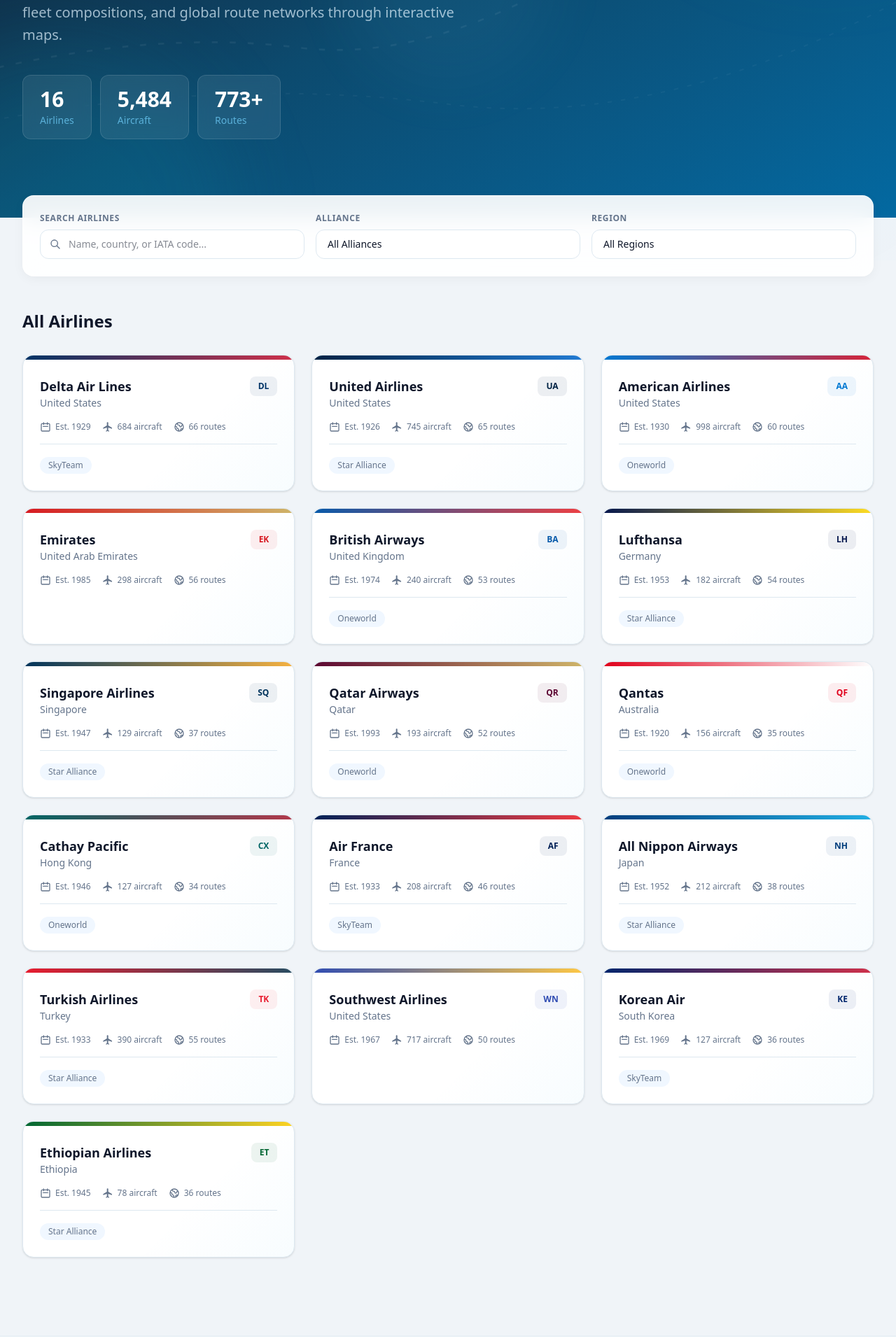
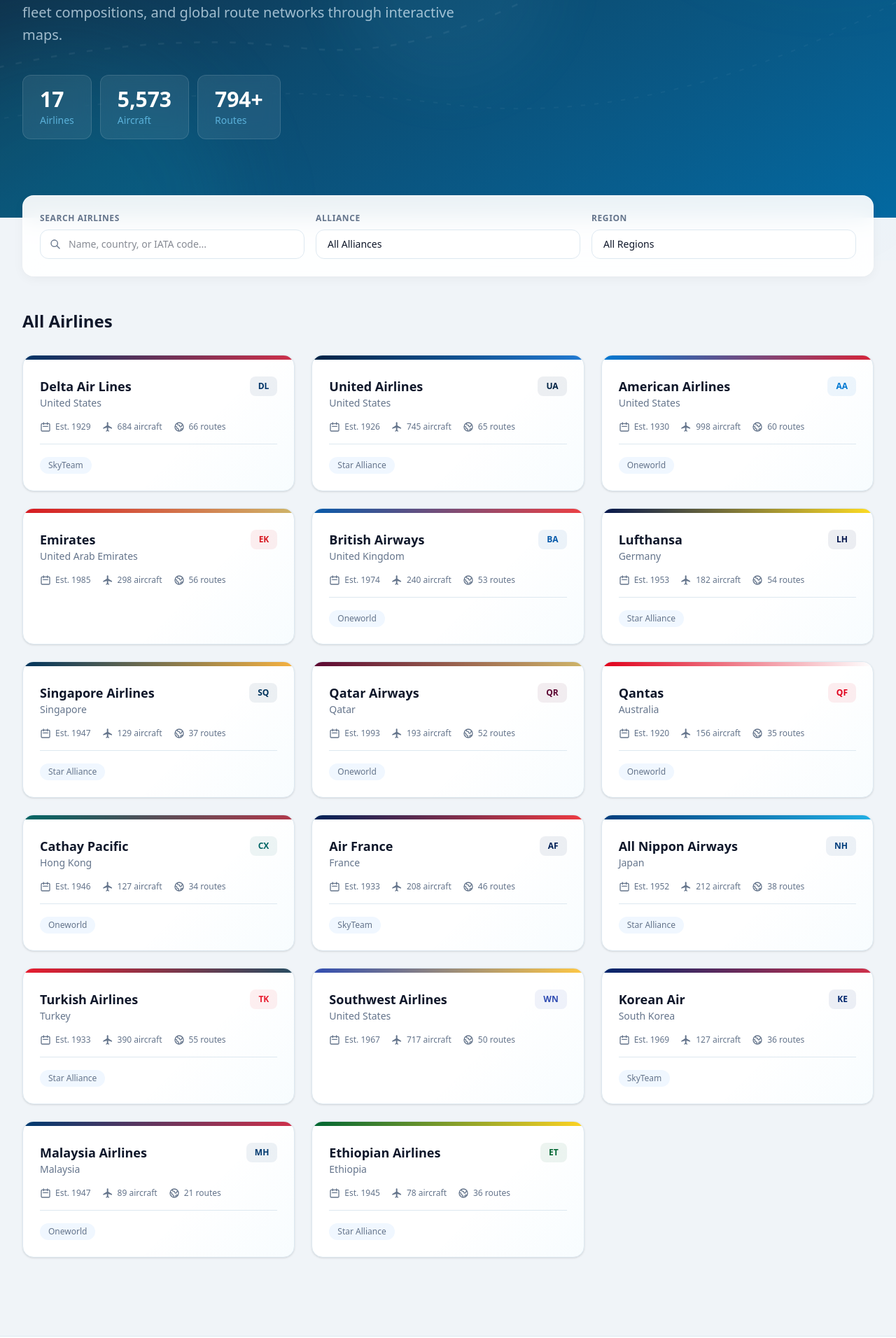
Before and after one commit to nwadhwani-create/random-project-1, a Next.js app in the folder airline-encyclopedia/: page / in a window 1280 px wide. Shown: the part 428-2340 px from the top of the page at 70% size. Built offline with nearby package versions, Linux system fonts and the light colour scheme.

Commit message:
Add Malaysia Airlines to airline encyclopedia
Co-authored-by: nwadhwani-create <nwadhwani-create@users.noreply.github.com>

```diff
--- a/airline-encyclopedia/src/data/airlines.ts
+++ b/airline-encyclopedia/src/data/airlines.ts
@@ -566,6 +566,35 @@ export const airlines: Airline[] = [
     ],
   },
   {
+    slug: "malaysia-airlines",
+    name: "Malaysia Airlines",
+    iataCode: "MH",
+    icaoCode: "MAS",
+    country: "Malaysia",
+    founded: 1947,
+    headquarters: "Kuala Lumpur, Malaysia",
+    alliance: "Oneworld",
+    logoColor: "#003A70",
+    accentColor: "#C8102E",
+    history: `Malaysia Airlines traces its roots to Malayan Airways Limited, which was founded in 1937 and operated its first flight in 1947 between Singapore, Kuala Lumpur, and Penang. Following the formation and later separation of Malaysia and Singapore, the airline evolved through several entities: Malaysian Airways, Malaysia-Singapore Airlines, and eventually Malaysian Airline System, which began operations in 1972.\n\nThrough the 1980s and 1990s, Malaysia Airlines expanded into a major Asia-Pacific network carrier and built Kuala Lumpur into a key regional hub. The airline earned a strong reputation for hospitality and premium onboard service, often referred to as the "Malaysian Hospitality" experience.\n\nThe airline faced major challenges in the 2010s, including intense competition and two tragic incidents in 2014 involving flights MH370 and MH17. Following restructuring and rebranding initiatives, Malaysia Airlines focused on operational resilience, fleet modernization, and network optimization centered on strong regional and long-haul demand.\n\nToday, Malaysia Airlines operates as the flag carrier of Malaysia and a member of the Oneworld alliance. From its Kuala Lumpur hub, it connects Southeast Asia with key destinations across Asia, Australia, Europe, and the Middle East while continuing to modernize its customer experience and fleet.`,
+    fleet: [
+      { model: "A350-900", manufacturer: "Airbus", count: 10, passengers: "286 (3-class)", range: "8,100 nmi", imageUrl: "https://upload.wikimedia.org/wikipedia/commons/thumb/b/b6/Malaysia_Airlines_Airbus_A350-941_%289M-MAC%29_at_London_Heathrow_Airport.jpg/1280px-Malaysia_Airlines_Airbus_A350-941_%289M-MAC%29_at_London_Heathrow_Airport.jpg", imageAlt: "Malaysia Airlines A350-900", description: "Flagship long-haul aircraft used on premium intercontinental routes." },
+      { model: "A330-300", manufacturer: "Airbus", count: 15, passengers: "290 (2-class)", range: "6,350 nmi", imageUrl: "https://upload.wikimedia.org/wikipedia/commons/thumb/5/51/Malaysia_Airlines_Airbus_A330-323_%289M-MTA%29_at_Sydney_Airport.jpg/1280px-Malaysia_Airlines_Airbus_A330-323_%289M-MTA%29_at_Sydney_Airport.jpg", imageAlt: "Malaysia Airlines A330-300", description: "Widebody workhorse operating medium- and long-haul routes from Kuala Lumpur." },
+      { model: "A330-900neo", manufacturer: "Airbus", count: 6, passengers: "297 (2-class)", range: "7,200 nmi", imageUrl: "https://upload.wikimedia.org/wikipedia/commons/thumb/f/f6/Airbus_A330-941neo%2C_Malaysia_Airlines_JP7620072.jpg/1280px-Airbus_A330-941neo%2C_Malaysia_Airlines_JP7620072.jpg", imageAlt: "Malaysia Airlines A330-900neo", description: "Next-generation widebody supporting fleet renewal and improved fuel efficiency." },
+      { model: "B737-8", manufacturer: "Boeing", count: 14, passengers: "174 (2-class)", range: "3,550 nmi", imageUrl: "https://upload.wikimedia.org/wikipedia/commons/thumb/f/f8/Malaysia_Airlines_Boeing_737_MAX_8_%289M-MVA%29.jpg/1280px-Malaysia_Airlines_Boeing_737_MAX_8_%289M-MVA%29.jpg", imageAlt: "Malaysia Airlines B737-8", description: "Modern narrowbody aircraft serving regional routes across Southeast and East Asia." },
+      { model: "B737-800", manufacturer: "Boeing", count: 40, passengers: "160 (2-class)", range: "2,935 nmi", imageUrl: "https://upload.wikimedia.org/wikipedia/commons/thumb/5/57/Malaysia_Airlines_Boeing_737-8H6_%289M-MXJ%29_at_Brisbane_Airport.jpg/1280px-Malaysia_Airlines_Boeing_737-8H6_%289M-MXJ%29_at_Brisbane_Airport.jpg", imageAlt: "Malaysia Airlines B737-800", description: "Core narrowbody fleet member for domestic and short-haul international services." },
+      { model: "A330-200F", manufacturer: "Airbus", count: 4, passengers: "Cargo only", range: "4,000 nmi", imageUrl: "https://upload.wikimedia.org/wikipedia/commons/thumb/7/74/MASkargo_Airbus_A330-223F_%289M-MUD%29_landing_at_Sydney_Airport.jpg/1280px-MASkargo_Airbus_A330-223F_%289M-MUD%29_landing_at_Sydney_Airport.jpg", imageAlt: "MASkargo A330-200F", description: "Dedicated freighter aircraft operated by Malaysia Airlines' cargo division." },
+    ],
+    hubs: [a.KUL],
+    routes: [
+      route("KUL", "SIN"), route("KUL", "BKK"), route("KUL", "CGK"), route("KUL", "HKG"), route("KUL", "TPE"),
+      route("KUL", "DEL"), route("KUL", "BOM"), route("KUL", "NRT"), route("KUL", "HND"), route("KUL", "ICN"),
+      route("KUL", "PEK"), route("KUL", "PVG"), route("KUL", "LHR"), route("KUL", "CDG"), route("KUL", "AMS"),
+      route("KUL", "SYD"), route("KUL", "MEL"), route("KUL", "PER"), route("KUL", "AKL"), route("KUL", "DXB"),
+      route("KUL", "DOH"),
+    ],
+  },
+  {
     slug: "ethiopian-airlines",
     name: "Ethiopian Airlines",
     iataCode: "ET",
```
